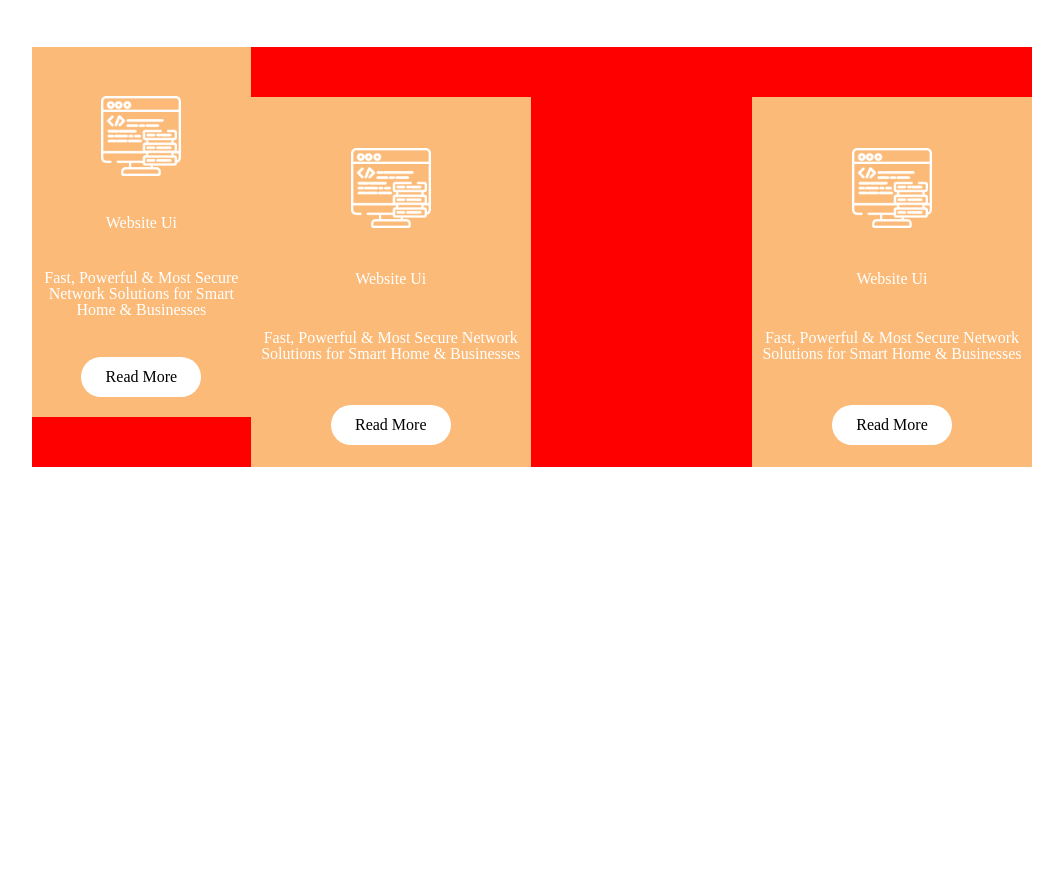
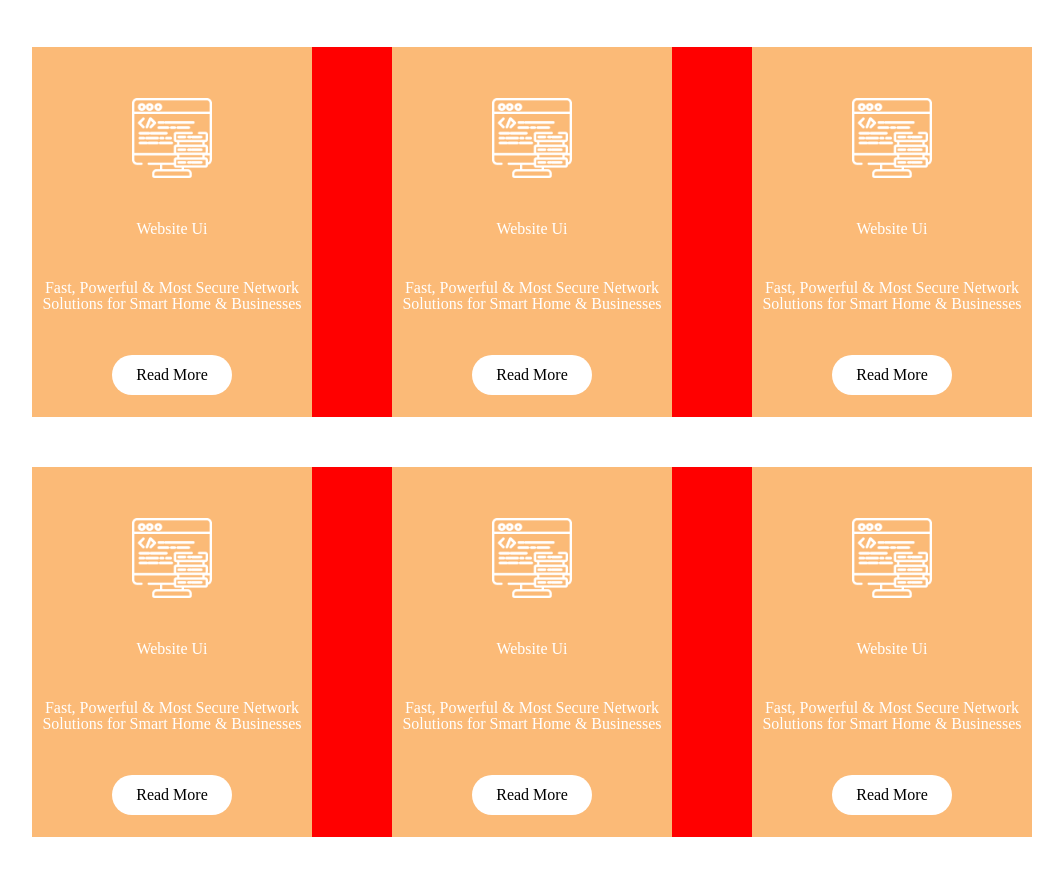
Before and after one commit to marimchedlish/lesson-7, a plain HTML site: page index.html in a window 1280 px wide. Shown: the part 926-1801 px from the top of the page, without its empty margins (108-1171 px from the left). Before the commit the page ends 1593 px from the top, so only its background shows below. Drawn offline with Linux system fonts and the light colour scheme.

Commit message:
additional

```diff
--- a/css/styles.css
+++ b/css/styles.css
@@ -173,3 +173,11 @@ h1 {
     justify-content: space-between;
     margin: 0 auto;
 }
+
+.div-block1 {
+    width: 1000px;
+    display: flex;
+    justify-content: space-between;
+    margin-top: 50px;
+    background-color: red;
+}
--- a/index.html
+++ b/index.html
@@ -50,13 +50,26 @@
                <p class="">Our commitment to quality ensures that your applications get the best UI design possible. UI/UX design is more than just pixels and animations, but the entire application experience.</p>
            </div>
            <!--Blocks-->
-
             <div class="div-block">
             <div class="block">
                 <img src="images/001-data.png" class="block-img" alt="computer">
                 <h4 class="block-title">Website Ui</h4>
                 <p class="block-text">Fast, Powerful & Most Secure Network Solutions for Smart Home & Businesses</p>
                 <div class="button-div"><h5 class="button-block">Read More </h5></div>
+            </div>
+        <div class="block">
+            <img src="images/001-data.png" class="block-img" alt="computer">
+            <h4 class="block-title">Website Ui</h4>
+            <p class="block-text">Fast, Powerful & Most Secure Network Solutions for Smart Home & Businesses</p>
+            <div class="button-div"><h5 class="button-block">Read More </h5></div>
+        </div>
+        <div class="block">
+            <img src="images/001-data.png" class="block-img" alt="computer">
+            <h4 class="block-title">Website Ui</h4>
+            <p class="block-text">Fast, Powerful & Most Secure Network Solutions for Smart Home & Businesses</p>
+            <div class="button-div"><h5 class="button-block">Read More </h5></div>
+        </div>
+    <!--Second line-->
        </div>
        <div class="div-block">
         <div class="block">
@@ -71,6 +84,13 @@
         <p class="block-text">Fast, Powerful & Most Secure Network Solutions for Smart Home & Businesses</p>
         <div class="button-div"><h5 class="button-block">Read More </h5></div>
     </div>
+    <div class="block">
+        <img src="images/001-data.png" class="block-img" alt="computer">
+        <h4 class="block-title">Website Ui</h4>
+        <p class="block-text">Fast, Powerful & Most Secure Network Solutions for Smart Home & Businesses</p>
+        <div class="button-div"><h5 class="button-block">Read More </h5></div>
+    </div>
+
    </div>
      </section>
 </body>
```
Lines whose indentation alone changed are shown as unchanged.
